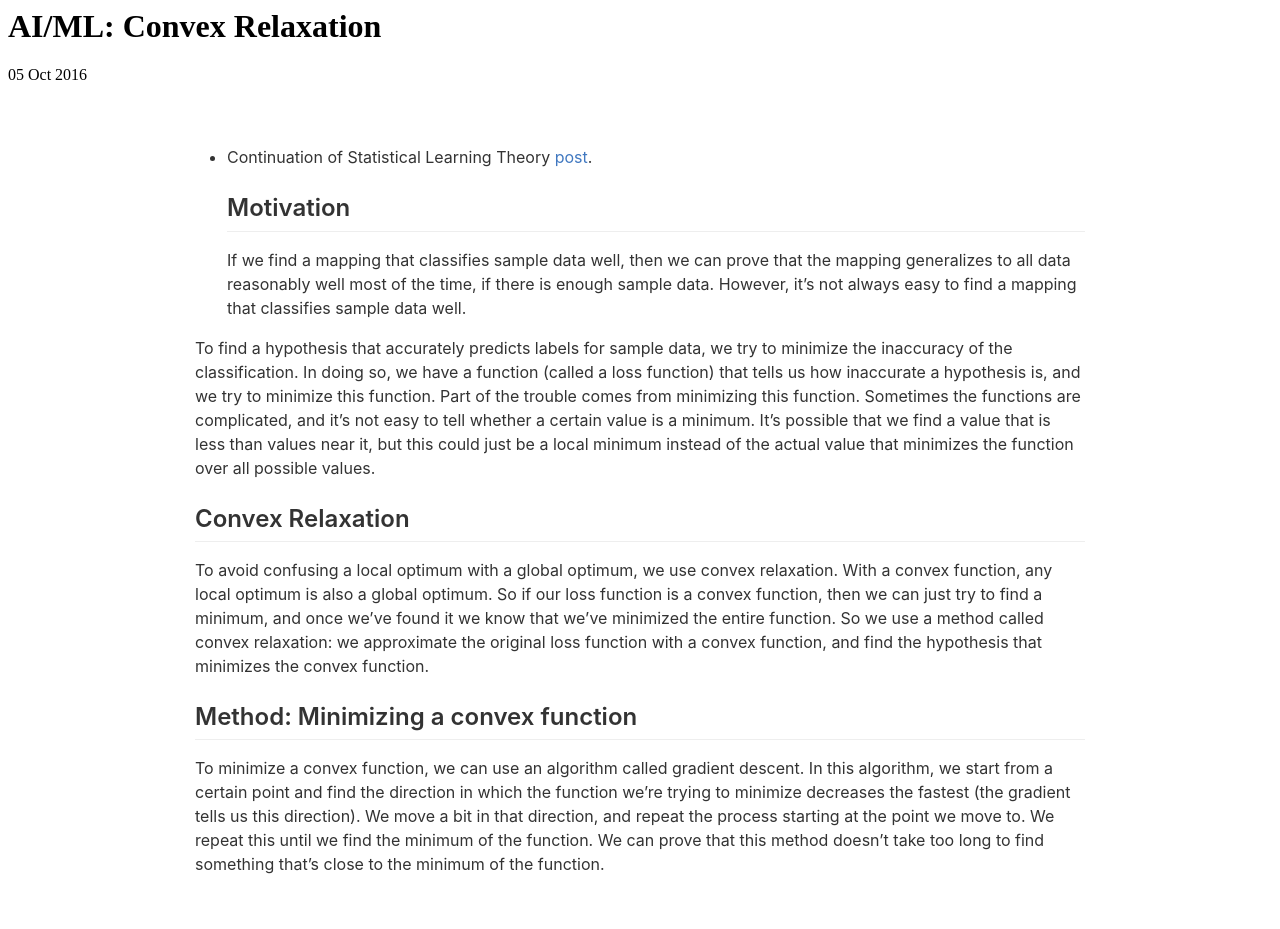
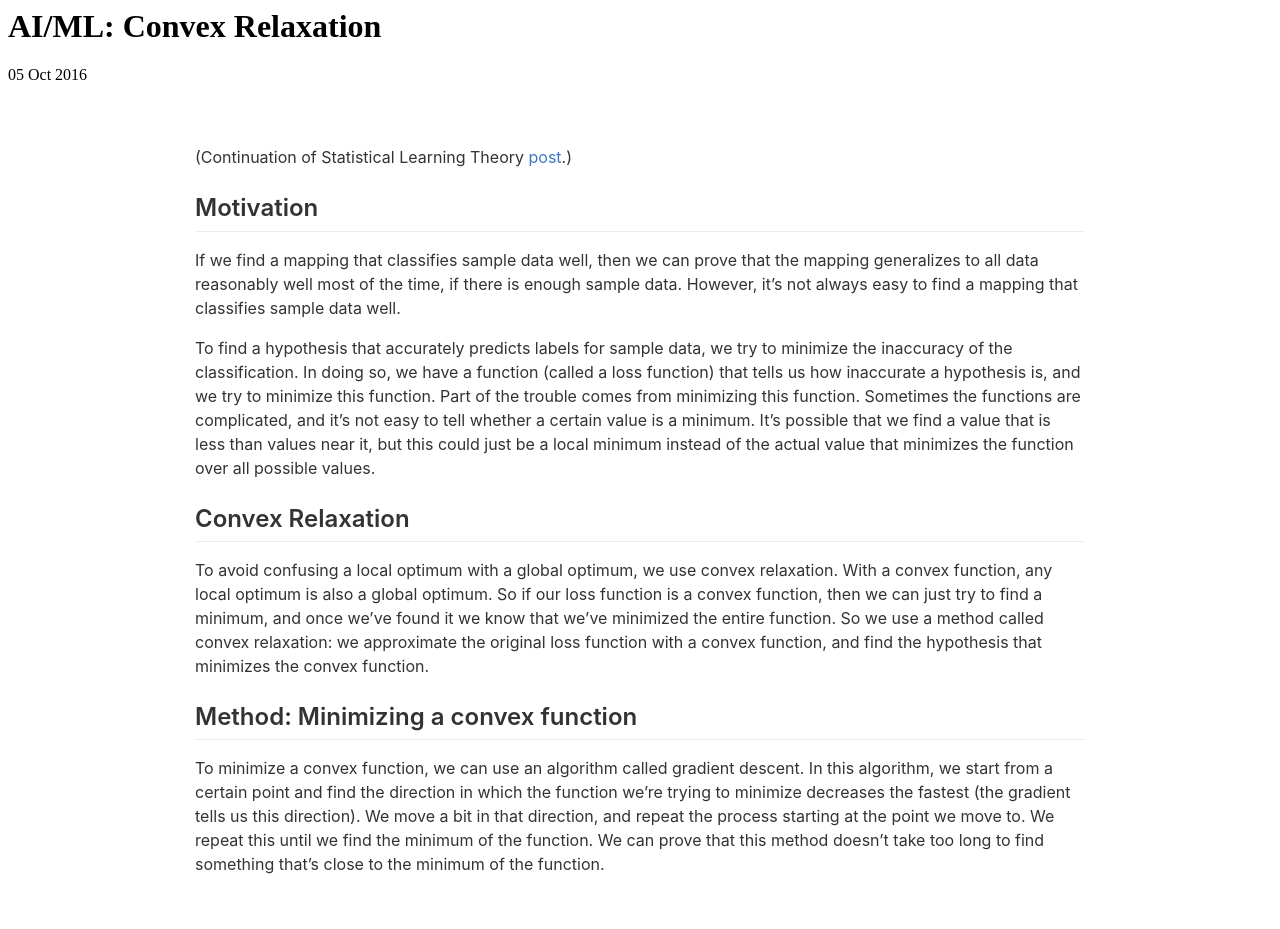
Before and after one commit to cchen23/cchen23.githhub.io, a Jekyll site: the page built from _posts/2016-10-05-convex-relaxation.md, in a window 1280 px wide. Built offline with Jekyll 4.4.1, drawn with Linux system fonts in a browser that asks for light colours.

```diff
--- a/_posts/2016-10-05-convex-relaxation.md
+++ b/_posts/2016-10-05-convex-relaxation.md
@@ -4,7 +4,8 @@ title: "AI/ML: Convex Relaxation"
 date: 2016-10-05
 type: summary
 ---
-* Continuation of Statistical Learning Theory [post](https://cchen23.github.io/blog/2016/10/04/statistical-learning-theory).
+(Continuation of Statistical Learning Theory [post](https://cchen23.github.io/blog/2016/10/04/statistical-learning-theory).)
+
 ## Motivation
 If we find a mapping that classifies sample data well, then we can prove that the mapping generalizes to all data reasonably well most of the time, if there is enough sample data.
 However, it's not always easy to find a mapping that classifies sample data well.
```
